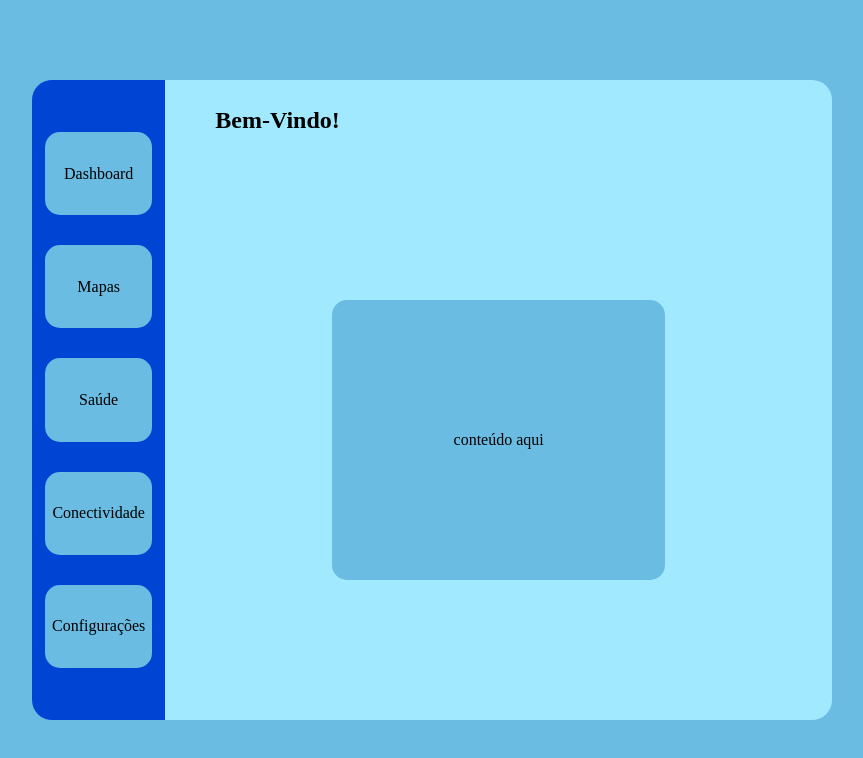
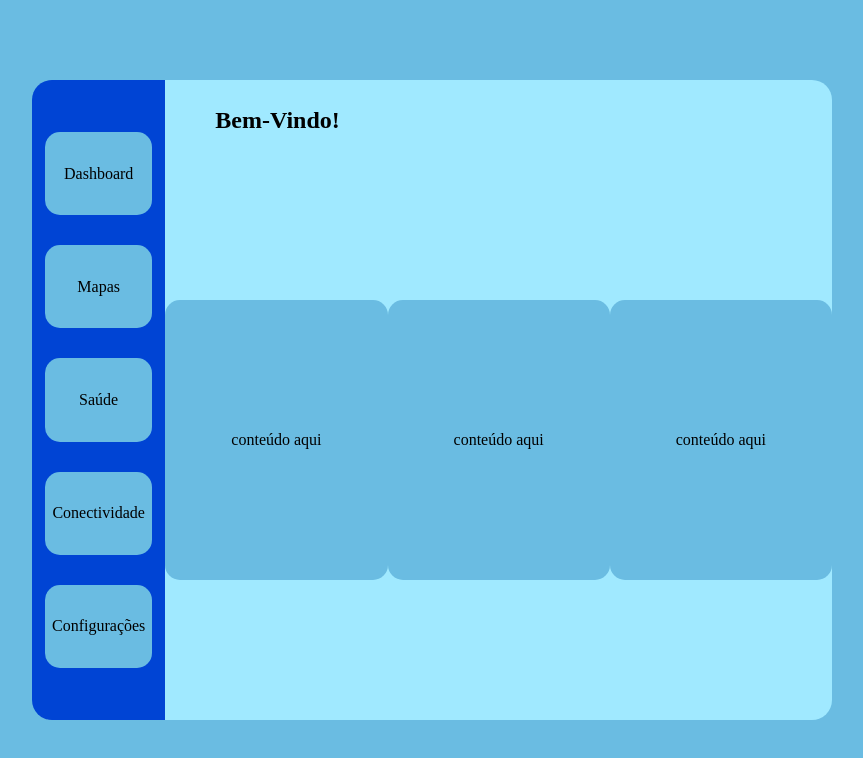
Before and after one commit to AvsWilliam/monitor_biosinais, a React (Vite) app in the folder Safe_Pet/: page / in a window 1280 px wide. Shown: the top 758 px of the page, without its empty margins (208-1071 px from the left). Built offline with nearby package versions, Linux system fonts and the light colour scheme.

Commit message:
Update Dashboard.tsx

```diff
--- a/Safe_Pet/src/pages/Dashboard.tsx
+++ b/Safe_Pet/src/pages/Dashboard.tsx
@@ -61,6 +61,8 @@ export default function Dashboard(){
 
 				<section className="content">
 					<Item / >
+					<Item / >
+					<Item / >
   				</section>
   			</section>
 		</div>
```
